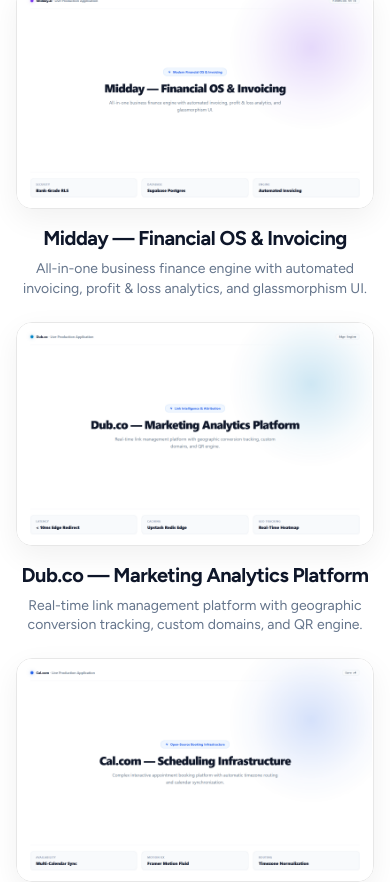
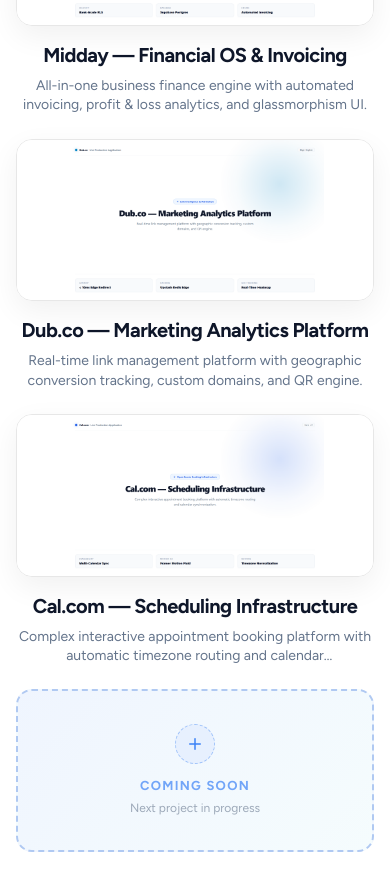
Before and after one commit to maruf320101/Visual-odyssey, a Next.js app: page /work in a window 390 px wide. Shown: the part 880-1762 px from the top of the page. Built offline with nearby package versions, Linux system fonts and the light colour scheme.

Commit message:
Optimize Selected work card height on mobile and update Hero mockup domain & size

```diff
--- a/components/Hero.tsx
+++ b/components/Hero.tsx
@@ -33,7 +33,7 @@
 
   return (
     <div
-      className="relative w-full max-w-[330px] sm:max-w-[540px] mx-auto cursor-pointer select-none"
+      className="relative w-full max-w-[295px] sm:max-w-[490px] mx-auto cursor-pointer select-none"
       style={{ perspective: 1200 }}
       onMouseMove={handleMouseMove}
       onMouseLeave={handleMouseLeave}
@@ -60,7 +60,7 @@
             <span className="w-2.5 h-2.5 rounded-full" style={{ background: "#febc2e" }} />
             <span className="w-2.5 h-2.5 rounded-full" style={{ background: "#28c840" }} />
             <div className="ml-3 flex-1 rounded-md px-3 py-1 text-[10px] font-medium" style={{ background: "#0d1117", color: "#8b949e", border: "1px solid #30363d" }}>
-              anisurmaruf.dev
+              visualodyssey.dev
             </div>
           </div>
 
--- a/components/WorkSection.tsx
+++ b/components/WorkSection.tsx
@@ -139,8 +139,10 @@
         <div
           className={`relative overflow-hidden ${
             isLg ? "rounded-2xl" : "rounded-xl"
-          } flex flex-col items-center justify-center gap-3 aspect-[16/10] ${
-            isLg ? "sm:min-h-[350px] md:min-h-[380px]" : "sm:min-h-[160px] md:min-h-[195px]"
+          } flex flex-col items-center justify-center gap-3 ${
+            isLg
+              ? "aspect-[2.2/1] sm:aspect-[16/10] sm:min-h-[350px] md:min-h-[380px]"
+              : "aspect-[16/10] sm:min-h-[160px] md:min-h-[195px]"
           }`}
           style={{
             background: "linear-gradient(135deg, color-mix(in srgb, #3b82f6 8%, var(--card-bg)), color-mix(in srgb, #06b6d4 4%, var(--card-bg)))",
@@ -174,8 +176,10 @@
         <div
           className={`relative overflow-hidden ${
             isLg ? "rounded-2xl" : "rounded-xl"
-          } border border-neutral-200/90 dark:border-neutral-800 transition-shadow duration-300 group-hover:shadow-xl aspect-[16/10] ${
-            isLg ? "sm:min-h-[350px] md:min-h-[380px]" : "sm:min-h-[160px] md:min-h-[195px]"
+          } border border-neutral-200/90 dark:border-neutral-800 transition-shadow duration-300 group-hover:shadow-xl ${
+            isLg
+              ? "aspect-[2.2/1] sm:aspect-[16/10] sm:min-h-[350px] md:min-h-[380px]"
+              : "aspect-[16/10] sm:min-h-[160px] md:min-h-[195px]"
           }`}
           style={{ boxShadow: "0 10px 30px rgba(0,0,0,0.06)" }}
         >
```
